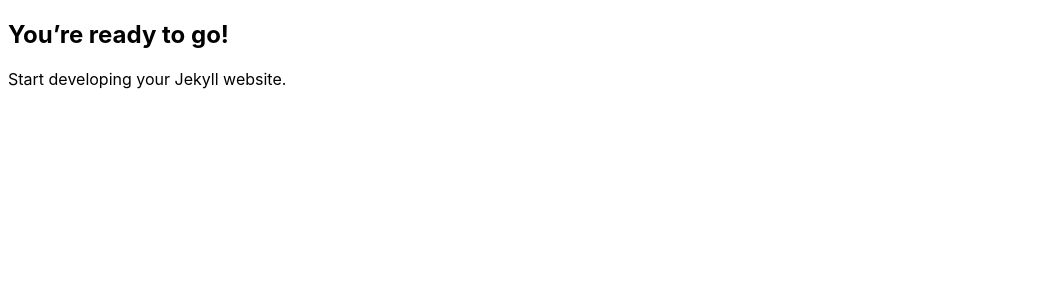
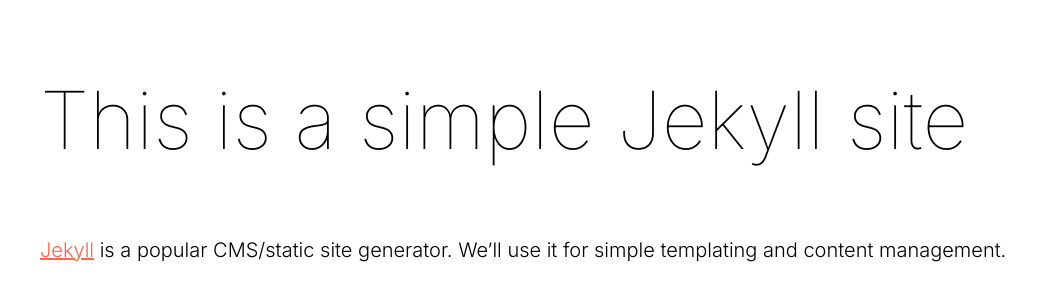
Before and after one commit to graeme120/jekyll, a Jekyll site: the page built from index.md, in a window 1280 px wide. Shown: the top 301 px of the page, without its empty margins (0-1059 px from the left). Built offline with Jekyll 4.4.1, drawn with Linux system fonts in a browser that asks for light colours; our own code applies the rules of GitHub Pages for plain Markdown files.

Commit message:
Basic style/doc setup.

```diff
--- a/_config.yml
+++ b/_config.yml
@@ -1,3 +1,6 @@
-url: "" # the base hostname & protocol for your site, e.g. http://example.com
-baseurl: "" # the subpath of your site, e.g. /blog
-title: "" # the name of your site, e.g. ACME Corp.
+title: Jekyll
+
+baseurl: '/jekyll'
+url: 'https://typography-and-interaction-too.github.io'
+
+livereload: true
--- a/_layouts/default.html
+++ b/_layouts/default.html
@@ -1,10 +1,18 @@
-<!DOCTYPE html>
-<html lang="{{ site.lang | default: "en-US" }}">
+<!doctype html>
+<html>
 	<head>
+		<meta charset="utf-8">
 		<meta name="viewport" content="width=device-width, initial-scale=1">
-    <meta charset="utf-8">
-    <title>{{ page.title }} - {{ site.title }}</title>
-    <link rel="stylesheet" href="{{ "/assets/css/main.css" | relative_url }}">
+		<title>
+			{% if page.title %}
+				{{ page.title }} - {{ site.title }}
+			{% else %}
+				{{ site.title }}
+			{% endif %}
+		</title>
+		<link href="{{ 'assets/favicon.png' | relative_url }}" rel="icon">
+		<link href="{{ 'assets/reset.css' | relative_url }}" rel="stylesheet">
+		<link href="{{ 'assets/style.css' | relative_url }}" rel="stylesheet">
 	</head>
 	<body>
 		{{ content }}
--- a/_sass/main.scss
+++ /dev/null
@@ -1,9 +0,0 @@
-$backgroundColor: #ffffff;
-$bodyColor: #000000;
-$bodyFont: -apple-system,BlinkMacSystemFont,"Segoe UI",Helvetica,Arial,sans-serif,"Apple Color Emoji","Segoe UI Emoji","Segoe UI Symbol";
-
-body {
-  background: $backgroundColor;
-  color: $bodyColor;
-  font-family: $bodyFont;
-}
--- a/assets/css/main.scss
+++ /dev/null
@@ -1,4 +0,0 @@
----
----
-
-@import "main";
--- /dev/null
+++ b/assets/reset.css
@@ -0,0 +1,71 @@
+*:where(:not(iframe, canvas, img, svg, video):not(svg *, symbol *)) {
+	all:     unset;
+	display: revert;
+}
+
+/* Preferred box-sizing value. */
+*,
+*::before,
+*::after {
+	box-sizing: border-box;
+}
+
+/* Reapply the pointer cursor for anchor tags. */
+a, button {
+	cursor: revert;
+}
+
+/* Remove list styles (bullets/numbers). */
+ol, ul, menu {
+	list-style: none;
+}
+
+/* For images to not be able to exceed their container. */
+img {
+	max-width: 100%;
+}
+
+/* Removes spacing between cells in tables. */
+table {
+	border-collapse: collapse;
+}
+
+/* Revert the `white-space` property for textarea elements on Safari. */
+textarea {
+	white-space: revert;
+}
+
+/* Reset default text opacityn of input placeholder. */
+::placeholder {
+	all: unset;
+}
+
+
+
+/* Chrome user-agent stuff for Notion “app”. */
+:root {
+	font-size: 16px;
+}
+
+p,
+ul,
+figure {
+	margin-block-start:   initial;
+	margin-block-end:     initial;
+	margin-inline-start:  initial;
+	margin-inline-end:    initial;
+	padding-inline-start: initial;
+}
+
+body,
+pre {
+	margin: initial;
+}
+
+iframe {
+	border-image: initial;
+}
+
+pre, code {
+	font-family: SFMono-Regular, Menlo, Consolas, "PT Mono", "Liberation Mono", Courier, monospace;
+}
--- /dev/null
+++ b/assets/style.css
@@ -0,0 +1,50 @@
+/* This is from Google Fonts */
+@import url('https://fonts.googleapis.com/css2?family=Inter:wght@100;200;300&display=swap');
+
+
+
+body {
+	font-family: 'Inter', sans-serif; /* From Google Fonts. */
+	font-size: 16px;
+	font-weight: 300;
+	line-height: 1;
+	padding: 4em 2em 50vh; /* Nice room at the end of the page. */
+}
+
+@media (min-width: 768px) {
+	body {
+		font-size: 20px;
+	}
+}
+
+
+
+h1 {
+	font-size: 4em;
+	font-weight: 100;
+}
+
+h2 {
+	font-size: 2em;
+	font-weight: 200;
+}
+
+h1, h2 {
+	margin-bottom: 1em;
+}
+
+
+
+em {
+	font-style: italic;
+}
+
+strong {
+	font-weight: bold;
+}
+
+p a {
+	color: tomato;
+	text-decoration: underline;
+	text-decoration-thickness: 0.075em;
+}
--- a/index.md
+++ b/index.md
@@ -1,8 +1,9 @@
 ---
 layout: default
-title: "Happy Jekylling!"
 ---
 
-## You're ready to go!
 
-Start developing your Jekyll website.
+
+# This is a simple Jekyll site
+
+[Jekyll](https://jekyllrb.com) is a popular CMS/static site generator. We’ll use it for simple templating and content management.
```
Also changed, not shown: assets/favicon.png (added). Lines whose indentation alone changed are shown as unchanged.
